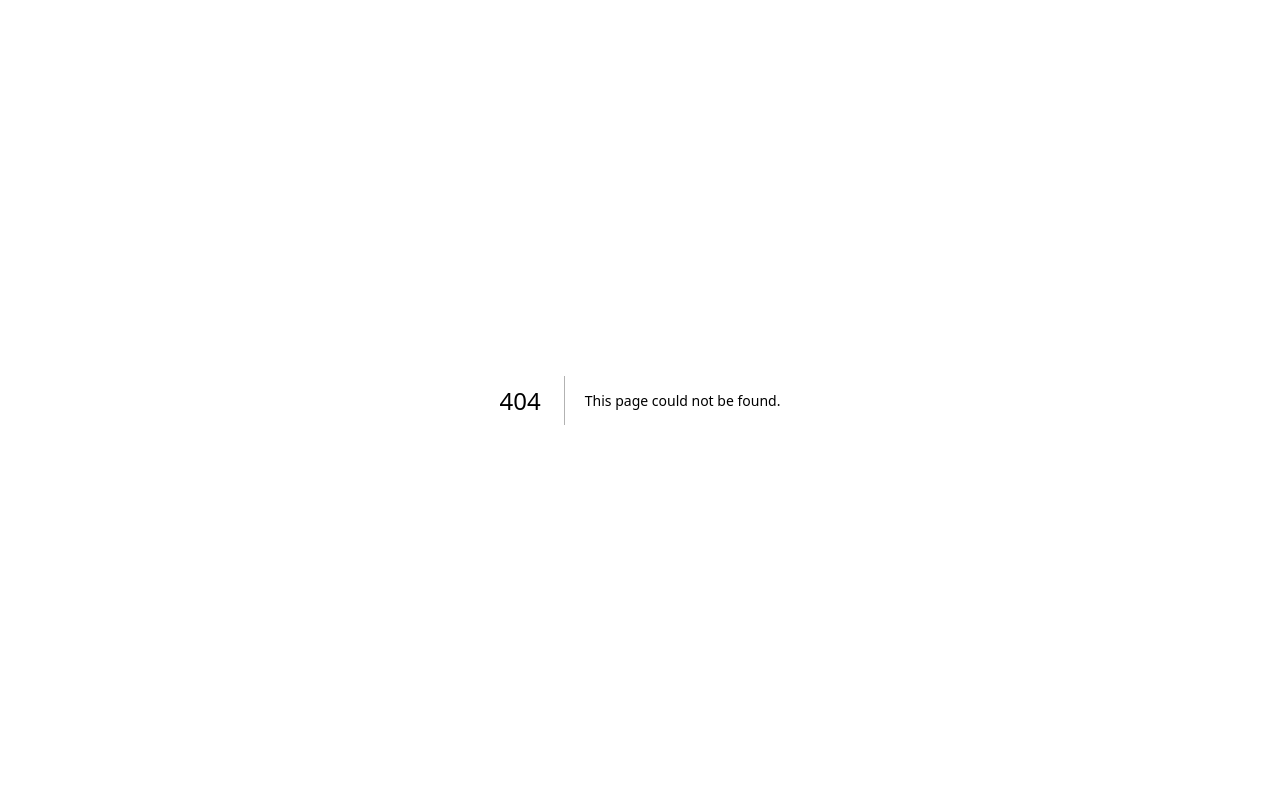
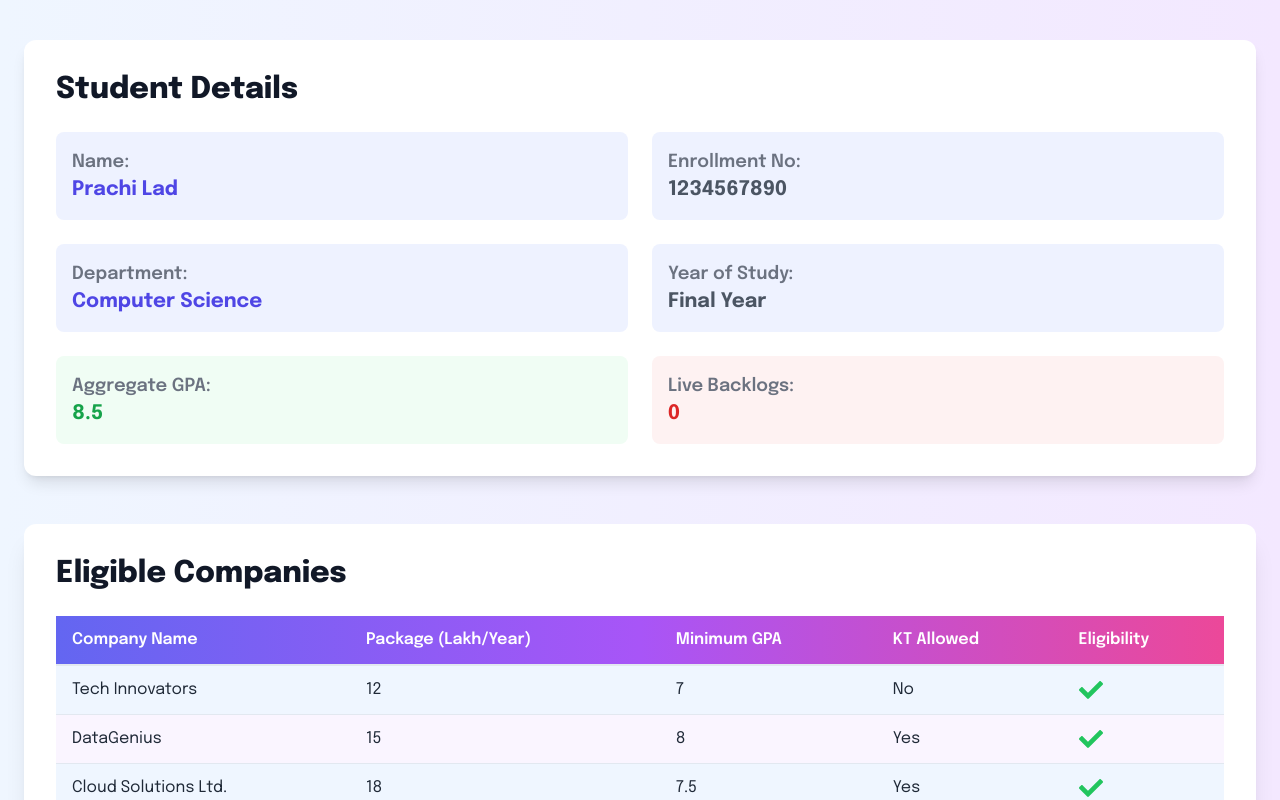
Before and after one commit to prachiii03/campus-log, a Next.js app: page /TPO_Section in a window 1280 px wide. Before the commit this address had no page. Shown: the top 800 px of the page. Built offline with nearby package versions, Linux system fonts and the light colour scheme.

Commit message:
Add TPO_Section

```diff
--- a/package.json
+++ b/package.json
@@ -12,6 +12,7 @@
   "dependencies": {
     "@formkit/auto-animate": "^0.8.2",
     "@prisma/client": "^5.18.0",
+    "axios": "^1.7.7",
     "class-variance-authority": "^0.7.0",
     "clsx": "^2.1.1",
     "framer-motion": "^11.5.5",
--- /dev/null
+++ b/src/app/TPO_Section/page.tsx
@@ -0,0 +1,125 @@
+'use client';
+
+import React, { useEffect, useState } from 'react';
+import { FaCheck, FaTimes } from 'react-icons/fa';
+
+// Define types for Company and Student
+type Company = {
+  name: string;
+  package: number;
+  min_gpa: number;
+  kt_allowed: boolean;
+};
+
+type Student = {
+  name: string;
+  enrollmentNo: string;
+  department: string;
+  yearOfStudy: string;
+  gpa: number;
+  backlogs: number;
+};
+
+const TPO: React.FC = () => {
+  const [companies, setCompanies] = useState<Company[]>([]);
+  const [student, setStudent] = useState<Student>({
+    name: 'Prachi Lad',
+    enrollmentNo: '1234567890',
+    department: 'Computer Science',
+    yearOfStudy: 'Final Year',
+    gpa: 8.5,
+    backlogs: 0,
+  });
+
+  useEffect(() => {
+    // Example company data
+    const exampleCompanies: Company[] = [
+      { name: 'Tech Innovators', package: 12, min_gpa: 7.0, kt_allowed: false },
+      { name: 'DataGenius', package: 15, min_gpa: 8.0, kt_allowed: true },
+      { name: 'Cloud Solutions Ltd.', package: 18, min_gpa: 7.5, kt_allowed: true },
+      { name: 'FinTech Corp', package: 10, min_gpa: 8.5, kt_allowed: false },
+      { name: 'AI & Co.', package: 20, min_gpa: 9.0, kt_allowed: true },
+    ];
+
+    // Set the fetched example data
+    setCompanies(exampleCompanies);
+  }, []);
+
+  // Check if the student is eligible for a company
+  const isEligible = (company: Company): boolean => {
+    return student.gpa >= company.min_gpa && (company.kt_allowed || student.backlogs === 0);
+  };
+
+  return (
+    <div className="min-h-screen bg-gradient-to-r from-blue-50 to-purple-100 py-10">
+      <div className="container mx-auto px-6">
+
+        {/* Student Details Section */}
+        <div className="bg-white rounded-xl shadow-lg p-8 mb-12 hover:shadow-2xl hover:bg-indigo-50 transition duration-300 ease-in-out">
+          <h2 className="text-3xl font-extrabold mb-6 text-gray-900">Student Details</h2>
+          <div className="grid grid-cols-2 gap-6">
+            <div className="p-4 bg-indigo-50 rounded-lg hover:bg-indigo-100 transition duration-300">
+              <p className="text-lg font-semibold text-gray-500">Name:</p>
+              <p className="text-xl font-bold text-indigo-600">{student.name}</p>
+            </div>
+            <div className="p-4 bg-indigo-50 rounded-lg hover:bg-indigo-100 transition duration-300">
+              <p className="text-lg font-semibold text-gray-500">Enrollment No:</p>
+              <p className="text-xl font-bold text-gray-600">{student.enrollmentNo}</p>
+            </div>
+            <div className="p-4 bg-indigo-50 rounded-lg hover:bg-indigo-100 transition duration-300">
+              <p className="text-lg font-semibold text-gray-500">Department:</p>
+              <p className="text-xl font-bold text-indigo-600">{student.department}</p>
+            </div>
+            <div className="p-4 bg-indigo-50 rounded-lg hover:bg-indigo-100 transition duration-300">
+              <p className="text-lg font-semibold text-gray-500">Year of Study:</p>
+              <p className="text-xl font-bold text-gray-600">{student.yearOfStudy}</p>
+            </div>
+            <div className="p-4 bg-green-50 rounded-lg hover:bg-green-100 transition duration-300">
+              <p className="text-lg font-semibold text-gray-500">Aggregate GPA:</p>
+              <p className="text-xl font-bold text-green-600">{student.gpa}</p>
+            </div>
+            <div className="p-4 bg-red-50 rounded-lg hover:bg-red-100 transition duration-300">
+              <p className="text-lg font-semibold text-gray-500">Live Backlogs:</p>
+              <p className="text-xl font-bold text-red-600">{student.backlogs}</p>
+            </div>
+          </div>
+        </div>
+
+        {/* Company Table Section */}
+        <div className="bg-white rounded-xl shadow-xl p-8">
+          <h2 className="text-3xl font-extrabold mb-6 text-gray-900">Eligible Companies</h2>
+          <table className="min-w-full bg-white border-collapse">
+            <thead>
+              <tr className="bg-gradient-to-r from-indigo-500 via-purple-500 to-pink-500 text-white">
+                <th className="py-3 px-4 border-b-2 text-left font-semibold">Company Name</th>
+                <th className="py-3 px-4 border-b-2 text-left font-semibold">Package (Lakh/Year)</th>
+                <th className="py-3 px-4 border-b-2 text-left font-semibold">Minimum GPA</th>
+                <th className="py-3 px-4 border-b-2 text-left font-semibold">KT Allowed</th>
+                <th className="py-3 px-4 border-b-2 text-left font-semibold">Eligibility</th>
+              </tr>
+            </thead>
+            <tbody>
+              {companies.map((company, index) => (
+                <tr key={index} className={`border-b ${index % 2 === 0 ? 'bg-blue-50' : 'bg-purple-50'} hover:bg-indigo-100 transition duration-300`}>
+                  <td className="py-3 px-4 text-gray-800">{company.name}</td>
+                  <td className="py-3 px-4 text-gray-800">{company.package}</td>
+                  <td className="py-3 px-4 text-gray-800">{company.min_gpa}</td>
+                  <td className="py-3 px-4 text-gray-800">{company.kt_allowed ? 'Yes' : 'No'}</td>
+                  <td className="py-3 px-4">
+                    {isEligible(company) ? (
+                      <FaCheck className="text-green-500 text-2xl" />
+                    ) : (
+                      <FaTimes className="text-red-500 text-2xl" />
+                    )}
+                  </td>
+                </tr>
+              ))}
+            </tbody>
+          </table>
+        </div>
+      </div>
+    </div>
+  );
+};
+
+export default TPO;
--- a/src/app/faculty-details/page.tsx
+++ b/src/app/faculty-details/page.tsx
@@ -110,7 +110,7 @@ const FacultyProfile: React.FC = () => {
               onClick={handleTakePhoto}
               className="bg-gradient-to-r from-green-400 to-green-600 text-white px-6 py-2 rounded-full shadow-lg hover:scale-105 transition-transform flex items-center justify-center"
             >
-              Take Photo
+              Take Photoa
             </button>
           </div>
         </div>
```
Also changed, not shown: 1 other file (tests, documents, lock files or other folders).
